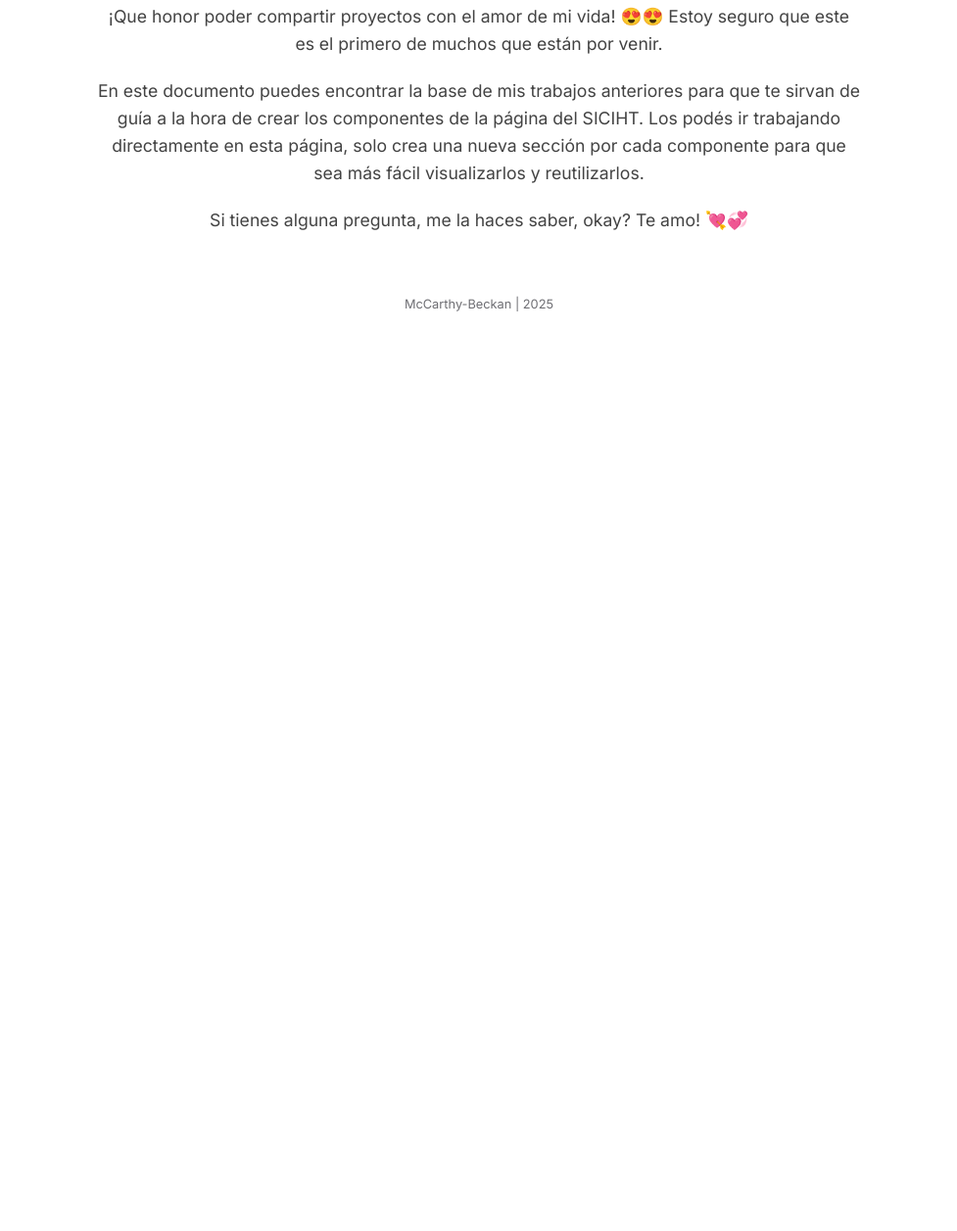
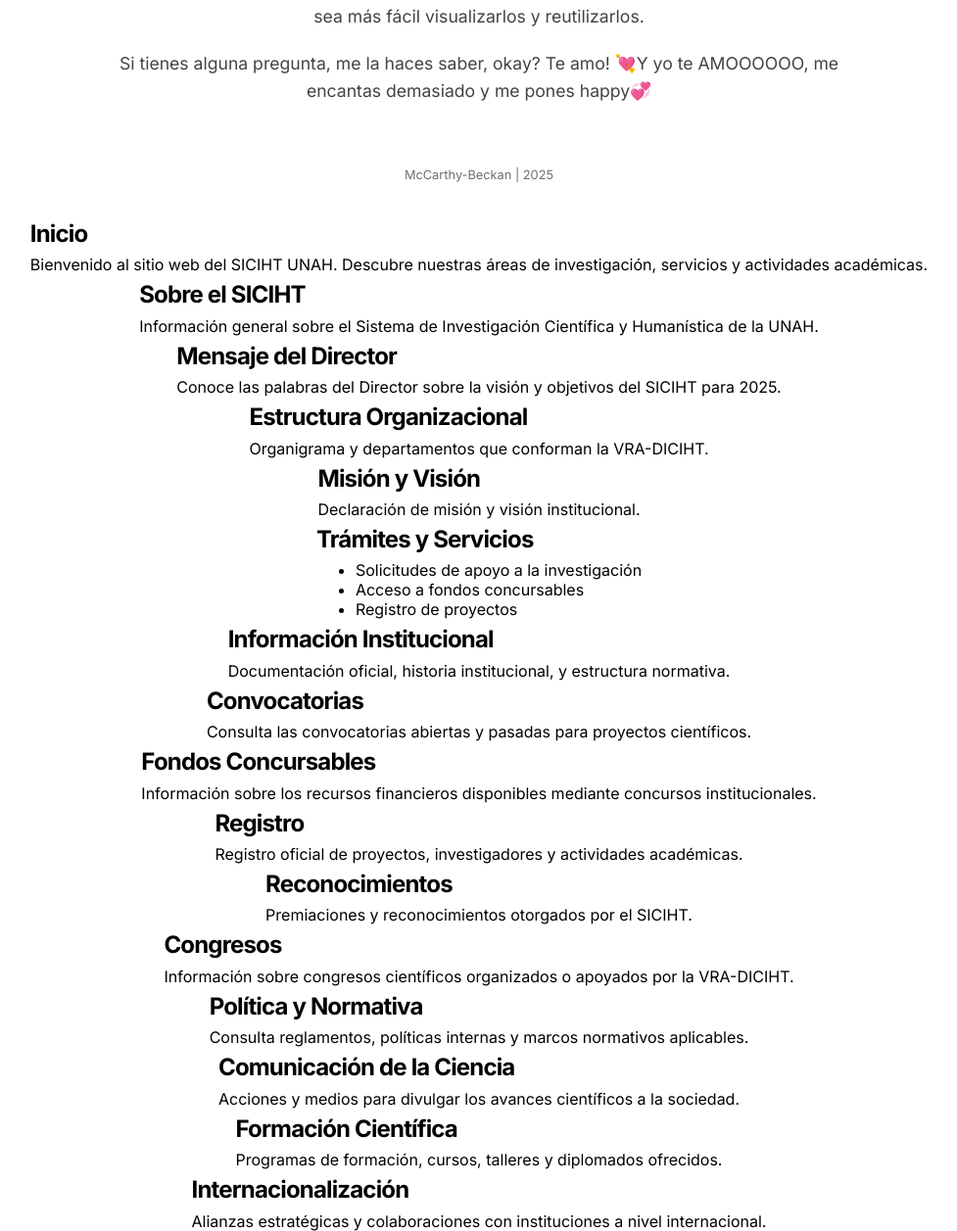
Before and after one commit to 4lexmccarthy/websiteSICIHT, a plain HTML site: page propuesta2025_componentes.html in a window 1280 px wide. Shown: the part 313-1570 px from the top of the page at 98% size, without its empty margins (151-1128 px from the left). Before the commit the page ends 800 px from the top, so only its background shows below. Drawn offline with Linux system fonts and the light colour scheme.

```diff
--- a/propuesta2025_componentes.html
+++ b/propuesta2025_componentes.html
@@ -29,16 +29,36 @@ body {
  justify-content: center;
  align-items: center;
 }
+
+/* LAST MODIFIED: 16/4/2025*/
+/* MEDIA QUERIES */
+@media (max-width: 480px) {
+  .h1 {
+    font-size: 1.5rem;
+  }
+}
+
+@media (min-width: 481px) and (max-width: 768px) {
+  .h1 {
+    font-size: 2rem;
+  }
+}
+
+@media (min-width: 769px) {
+  .h1 {
+    font-size: 2.5rem;
+  }
+}
 </style>
 <body>
  <!-- JUEGA CON CODIGO AQUI -->
  <div class="normal-cont">
-  <h1 class="h1">💖 Hola, Boo!</h1>
-  <p class="p" style="margin-top: 2rem;">¡Que honor poder compartir proyectos con el amor de mi vida! 😍😍 Estoy seguro que este es el primero de muchos que están por venir.</p>
+  <h1 class="h1">💖 Hola, Honey!</h1>
+  <p class="p" style="margin-top: 2rem;">Amo este hermoso mensaje: ¡Que honor poder compartir proyectos con el amor de mi vida! 😍😍 Estoy seguro que este es el primero de muchos que están por venir.</p>
   <br>
   <p class="p">En este documento puedes encontrar la base de mis trabajos anteriores para que te sirvan de guía a la hora de crear los componentes de la página del SICIHT. Los podés ir trabajando directamente en esta página, solo crea una nueva sección por cada componente para que sea más fácil visualizarlos y reutilizarlos. </p>
   <br>
-  <p class="p">Si tienes alguna pregunta, me la haces saber, okay? Te amo! 💘💞</p>
+  <p class="p">Si tienes alguna pregunta, me la haces saber, okay? Te amo! 💘Y yo te AMOOOOOO, me encantas demasiado y me pones happy💞</p>
  </div>
  <!-- JUEGA CON CODIGO AQUI -->
 <footer>
@@ -47,5 +67,90 @@ body {
 <!--Scripts Go Here-->
 
 <!--Scripts Go Here-->
+
+<section id="home">
+    <h2>Inicio</h2>
+    <p>Bienvenido al sitio web del SICIHT UNAH. Descubre nuestras áreas de investigación, servicios y actividades académicas.</p>
+  </section>
+
+  <section id="sobre-siciht">
+    <h2>Sobre el SICIHT</h2>
+    <p>Información general sobre el Sistema de Investigación Científica y Humanística de la UNAH.</p>
+  </section>
+
+  <section id="mensaje-director">
+    <h2>Mensaje del Director</h2>
+    <p>Conoce las palabras del Director sobre la visión y objetivos del SICIHT para 2025.</p>
+  </section>
+
+  <section id="estructura-vra">
+    <h2>Estructura Organizacional</h2>
+    <p>Organigrama y departamentos que conforman la VRA-DICIHT.</p>
+  </section>
+
+  <section id="mision-vision">
+    <h2>Misión y Visión</h2>
+    <p>Declaración de misión y visión institucional.</p>
+  </section>
+
+  <section id="tramites-servicios">
+    <h2>Trámites y Servicios</h2>
+    <ul>
+      <li>Solicitudes de apoyo a la investigación</li>
+      <li>Acceso a fondos concursables</li>
+      <li>Registro de proyectos</li>
+    </ul>
+  </section>
+
+  <section id="info-institucional">
+    <h2>Información Institucional</h2>
+    <p>Documentación oficial, historia institucional, y estructura normativa.</p>
+  </section>
+
+  <section id="convocatorias">
+    <h2>Convocatorias</h2>
+    <p>Consulta las convocatorias abiertas y pasadas para proyectos científicos.</p>
+  </section>
+
+  <section id="fondos-concursables">
+    <h2>Fondos Concursables</h2>
+    <p>Información sobre los recursos financieros disponibles mediante concursos institucionales.</p>
+  </section>
+
+  <section id="registro">
+    <h2>Registro</h2>
+    <p>Registro oficial de proyectos, investigadores y actividades académicas.</p>
+  </section>
+
+  <section id="reconocimientos">
+    <h2>Reconocimientos</h2>
+    <p>Premiaciones y reconocimientos otorgados por el SICIHT.</p>
+  </section>
+
+  <section id="congresos">
+    <h2>Congresos</h2>
+    <p>Información sobre congresos científicos organizados o apoyados por la VRA-DICIHT.</p>
+  </section>
+
+  <section id="politica-normativa">
+    <h2>Política y Normativa</h2>
+    <p>Consulta reglamentos, políticas internas y marcos normativos aplicables.</p>
+  </section>
+
+  <section id="comunicacion-ciencia">
+    <h2>Comunicación de la Ciencia</h2>
+    <p>Acciones y medios para divulgar los avances científicos a la sociedad.</p>
+  </section>
+
+  <section id="formacion-cientifica">
+    <h2>Formación Científica</h2>
+    <p>Programas de formación, cursos, talleres y diplomados ofrecidos.</p>
+  </section>
+
+  <section id="internacionalizacion">
+    <h2>Internacionalización</h2>
+    <p>Alianzas estratégicas y colaboraciones con instituciones a nivel internacional.</p>
+  </section>
+
 </body>
 </html>
```
Also changed, not shown: testbench.html (+20 -0 lines).
